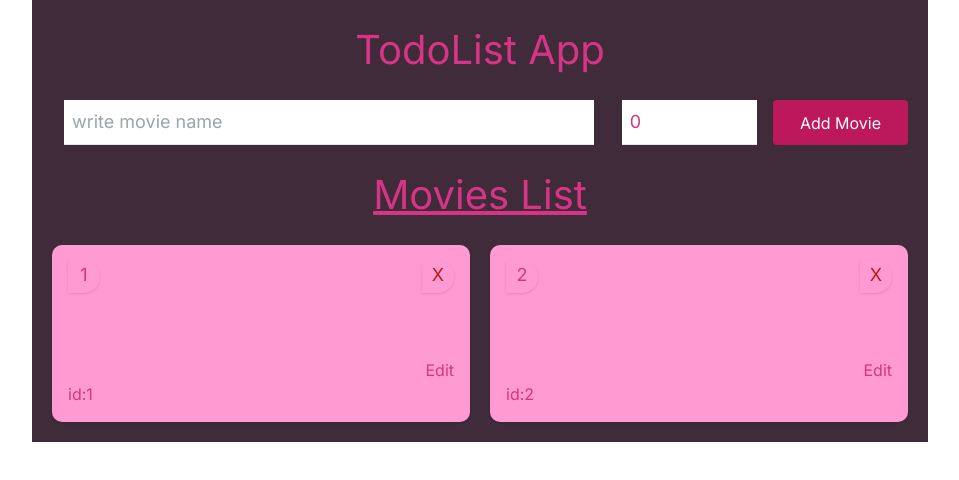
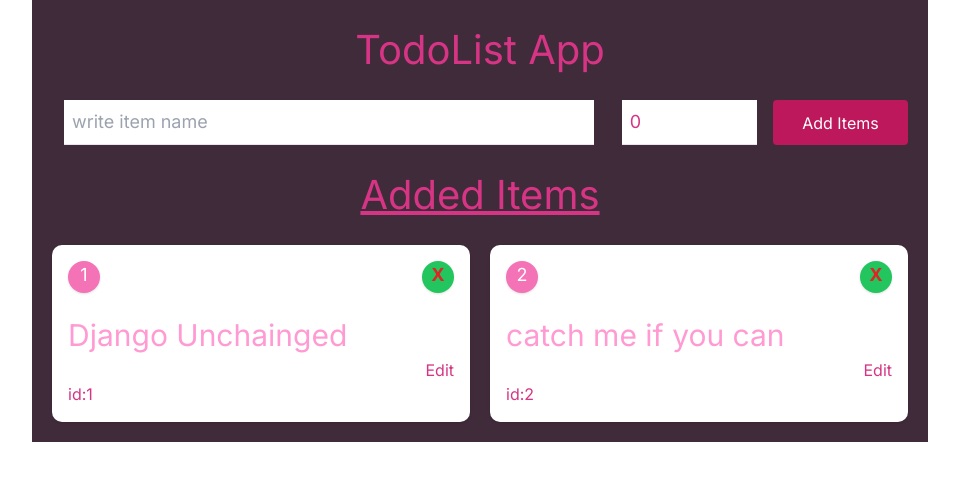
Before and after one commit to ShoomanKhatri/todo-app, a Next.js app: page / in a window 1280 px wide. Shown: the top 480 px of the page, without its empty margins (160-1119 px from the left). Built offline with nearby package versions, Linux system fonts and the light colour scheme.

Commit message:
design completed

```diff
--- a/src/app/page.tsx
+++ b/src/app/page.tsx
@@ -56,7 +56,7 @@ export default function Home() {
           type="text"
           value={inputVal}
           onChange={(e) => setInput(e.target.value)}
-          placeholder="write movie name"
+          placeholder="write item name"
           className="w-[80%] p-2 ml-3 text-lg border-b focus:outline-none"
         />
         <input
@@ -70,13 +70,13 @@ export default function Home() {
           onClick={addItem}
           className="bg-pink-700 w-[20%] text-white p-2 rounded hover:bg-pink-600"
         >
-          Add Movie
+          Add Items
         </button>
       </div>
 
       {/* end input div */}
 
-      <h1 className="text-center text-[40px] underline mt-5">Movies List</h1>
+      <h1 className="text-center text-[40px] underline mt-5">Added Items</h1>
 
       {/* movies list */}
       <div className="grid grid-cols-2 gap-5 mt-5">
@@ -87,15 +87,15 @@ export default function Home() {
             <div
               className="shadow p-4"
               key={i}
-              style={{ background: "#FF9BD2", borderRadius: "10px" }}
+              style={{ background: "white", borderRadius: "10px" }}
             >
               <div className="flex justify-between text-lg">
-                <span className="shadow rounded-r-full h-8 w-8 text-center my-auto">
+                <span className="shadow rounded-full h-8 w-8 text-center my-auto bg-pink-400 text-white">
                   {i + 1}
                 </span>
                 <span
                   onClick={() => delItem(item.id)}
-                  className="shadow rounded-r-full h-8 w-8 text-center my-auto cursor-pointer text-red-700"
+                  className="shadow rounded-full h-8 w-8 text-center my-auto cursor-pointer bg-green-500 text-red-600 font-bold"
                 >
                   X
                 </span>
@@ -121,5 +121,3 @@ export default function Home() {
     </div>
   );
 }
-
-//1   2 3 4 5
```
